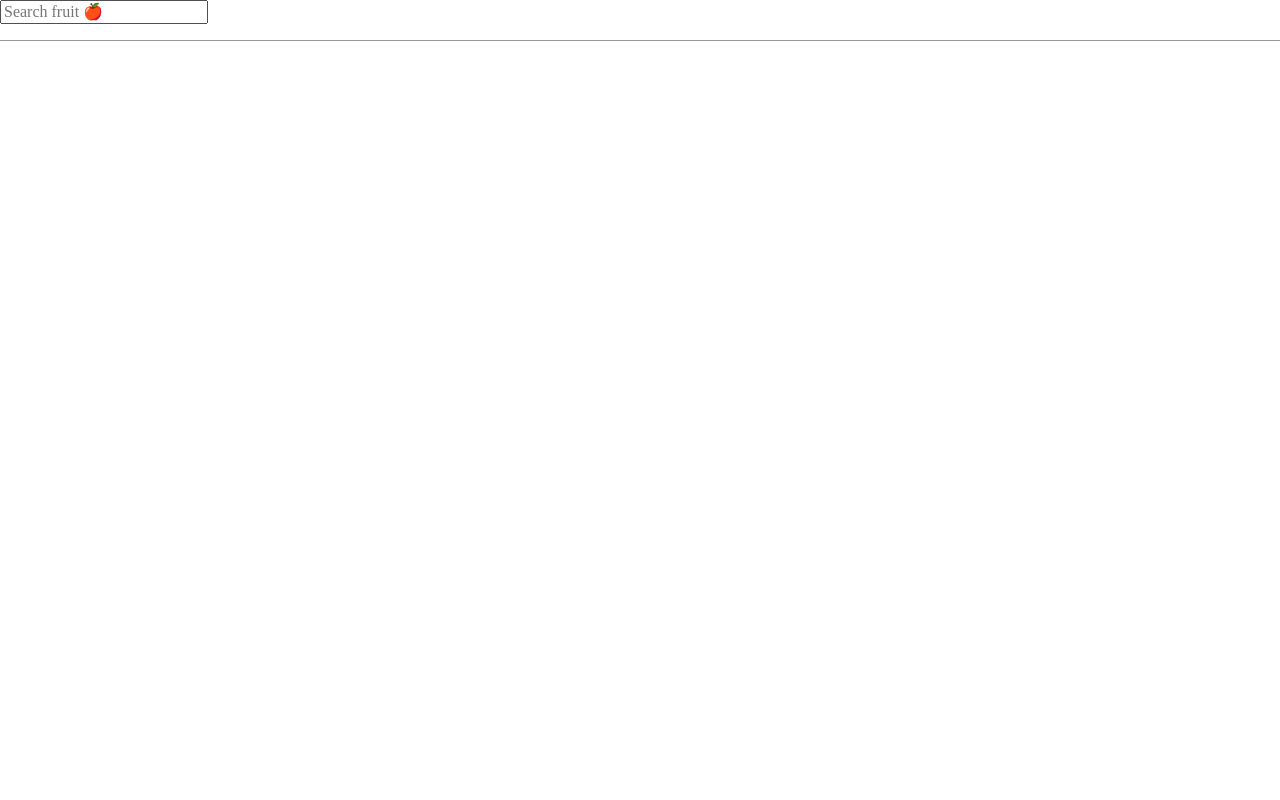
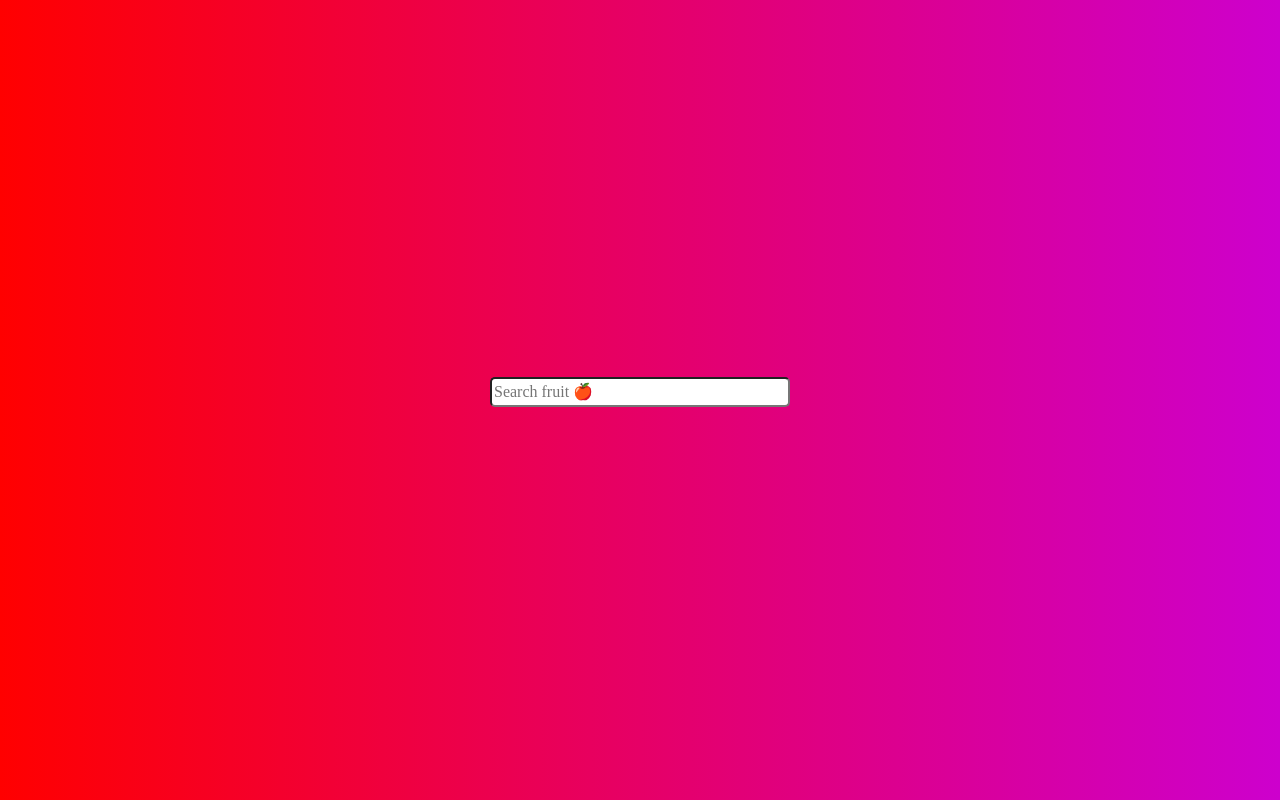
Before and after one commit to msaemrow/FruitSearchApp, a plain HTML site: page index.html in a window 1280 px wide. Drawn offline with nearby package versions, Linux system fonts and the light colour scheme.

Commit message:
updated CSS. still needs some work

```diff
--- a/script.js
+++ b/script.js
@@ -5,7 +5,6 @@ const fruit = ['Apple', 'Apricot', 'Avocado 🥑', 'Banana', 'Bilberry', 'Blackb
 
 function search() {
 	let results = [];
-
 	let searchStr = input.value.toLowerCase();
 	for (let name of fruit){
 		if(name.toLowerCase().includes(searchStr)){
@@ -17,7 +16,12 @@ function search() {
 }
 
 function searchHandler(e) {
-	showSuggestions(search(),input.value);
+	if(e.target.value === ''){
+		suggestions.innerHTML = '';
+		return;
+	} else {
+		showSuggestions(search(),input.value);
+	}
 }
 
 function showSuggestions(results, inputVal) {
--- a/style.css
+++ b/style.css
@@ -1,5 +1,5 @@
 * {
-  /* box-sizing: border-box; */
+  box-sizing: border-box;
 }
 
 :focus {
@@ -7,7 +7,10 @@
 }
 
 body {
-  /* TODO */
+  background: linear-gradient(90deg, red, rgb(205, 0, 205));
+  display: flex;
+  justify-content: center;
+  height: 100vh;
 }
 
 input {
@@ -15,36 +18,43 @@ input {
 }
 
 .search-container {
- /* TODO */
-}
-.search-container input,
-.search-container .suggestions {
-  /* TODO */
-}
-.search-container input {
- /* TODO */
-}
-.search-container .suggestions {
-   /* TODO */
+  width: 600px;
+  height: 100vh;
+  display: flex;
+  align-items: center;
+  justify-content: center;
+  flex-direction: column;
 }
 
-ul {
-  border-top: 1px solid #999;
-  padding: 15px 10px;
+.suggestions ul {
+  padding: 0px 10px;
+  margin-top: 0;
+
 }
-ul.has-suggestions {
+
+.suggestions {
   /* TODO */
+  margin-top: 0;
+  max-height: 400px;
+  overflow-y: scroll;
+  width: 300px;
 }
-ul li {
+
+.suggestions ul li {
   list-style: none;
-  border-radius: 3px;
-  padding: 15px 10px;
+  padding: 10px 10px;
+  width: 200px;
+  margin-top: 0;
 }
 .result:hover {
-  /* TODO */
-  background-color: gray;
+  background-color: aliceblue;
+  font-weight: 700;
+  font-size: larger;
+  border-radius: 5px;
 }
 
 input {
-   /* TODO */
+   border-radius: 5px;
+   height: 30px;
+   width: 300px;
 }
```
